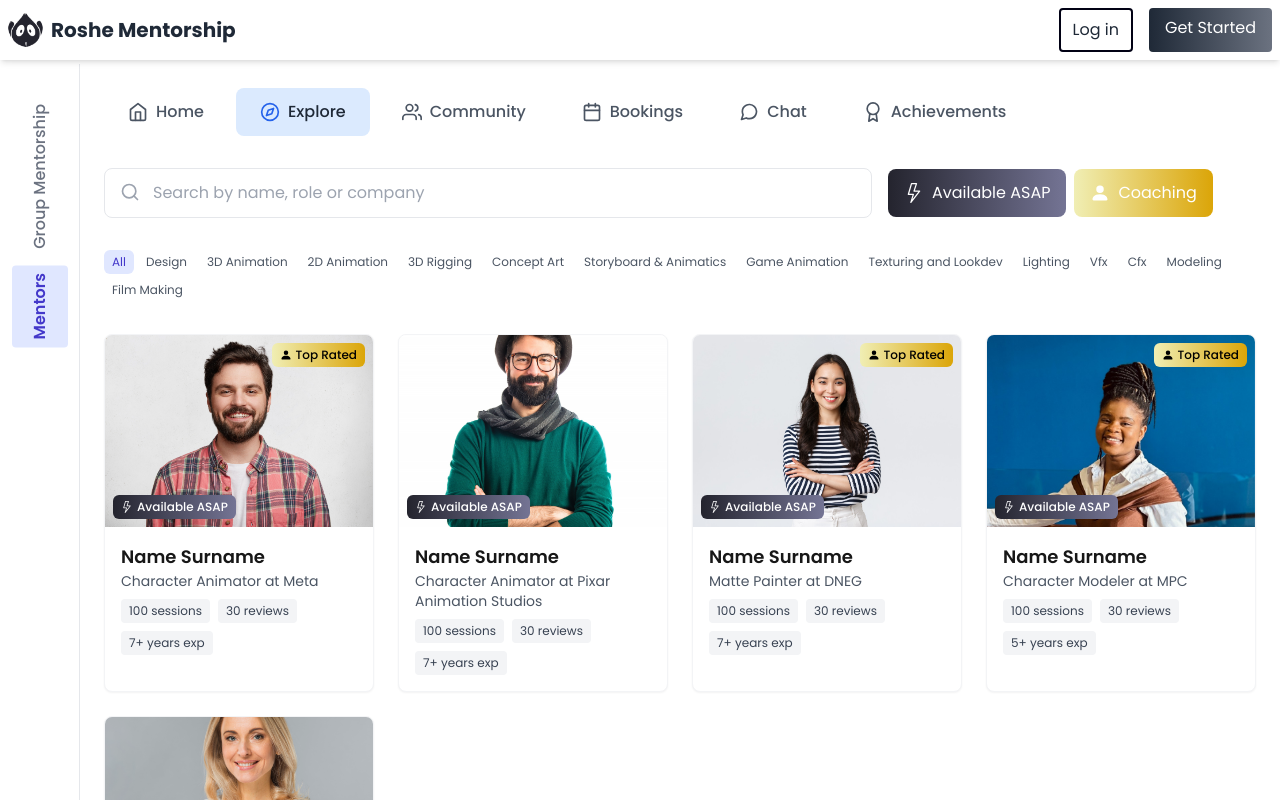
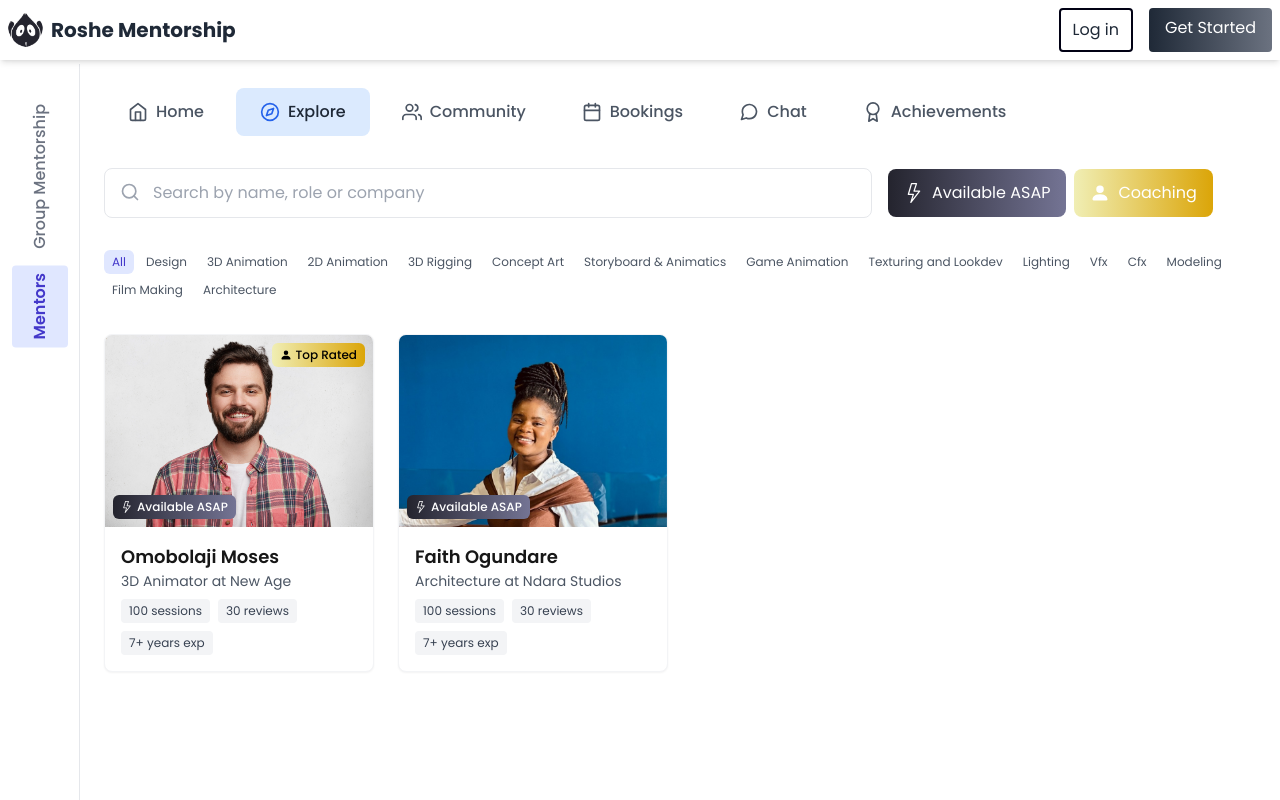
Before and after one commit to Roshe-Mentors/new_roshe, a Next.js app: page /dashboard in a window 1280 px wide. Shown: the top 800 px of the page. Built offline with nearby package versions, Linux system fonts and the light colour scheme.

Commit message:
FEAT: update mentor data with new names, roles, and company information

```diff
--- a/src/app/dashboard/components/MentorDashboard.tsx
+++ b/src/app/dashboard/components/MentorDashboard.tsx
@@ -36,7 +36,7 @@ const MentorDashboard: React.FC<MentorDashboardProps> = ({ mentors }) => {
   const categories = [
     'All', 'Design', '3D Animation', '2D Animation', '3D Rigging',
     'Concept Art', 'Storyboard & Animatics', 'Game Animation',
-    'Texturing and Lookdev', 'Lighting', 'Vfx', 'Cfx', 'Modeling', 'Film Making'
+    'Texturing and Lookdev', 'Lighting', 'Vfx', 'Cfx', 'Modeling', 'Film Making', 'Architecture'
   ];
 
   return (
--- a/src/app/dashboard/data/mentors.ts
+++ b/src/app/dashboard/data/mentors.ts
@@ -2,10 +2,10 @@
 export const mentorsData = [
   {
     id: '1',
-    name: 'Name Surname',
+    name: 'Omobolaji Moses',
     location: 'Brazil',
-    role: 'Character Animator',
-    company: 'Meta',
+    role: '3D Animator',
+    company: 'New Age',
     sessions: 100,
     reviews: 30,
     experience: 7,
@@ -17,62 +17,62 @@ export const mentorsData = [
   },
   {
     id: '2',
-    name: 'Name Surname',
+    name: 'Faith  Ogundare',
     location: 'California',
-    role: 'Character Animator',
-    company: 'Pixar Animation Studios',
+    role: 'Architecture',
+    company: 'Ndara Studios',
     sessions: 100,
     reviews: 30,
     experience: 7,
     attendance: 98,
     isAvailableASAP: true,
     providesCoaching: true,
-    imageUrl: "/images/2.jpg",
+    imageUrl: "/images/7.jpeg",
     isTopRated: false,
   },
-  {
-    id: '3',
-    name: 'Name Surname',
-    location: 'Portugal',
-    role: 'Matte Painter',
-    company: 'DNEG',
-    sessions: 100,
-    reviews: 30,
-    experience: 7,
-    attendance: 98,
-    isAvailableASAP: true,
-    providesCoaching: true,
-    imageUrl: "/images/9.jpg",
-    isTopRated: true,
-  },
-  {
-    id: '4',
-    name: 'Name Surname',
-    location: 'London',
-    role: 'Character Modeler',
-    company: 'MPC',
-    sessions: 100,
-    reviews: 30,
-    experience: 5,
-    attendance: 98,
-    isAvailableASAP: true,
-    providesCoaching: false,
-    imageUrl: "/images/7.jpeg",
-    isTopRated: true,
-  },
-  {
-    id: '5',
-    name: 'Name Surname',
-    location: 'Italy',
-    role: 'Prop Modeler',
-    company: 'Disney',
-    sessions: 100,
-    reviews: 30,
-    experience: 10,
-    attendance: 98,
-    isAvailableASAP: true,
-    providesCoaching: true,
-    imageUrl: "/images/4.jpg",
-    isTopRated: false,
-  },
+  // {
+  //   id: '3',
+  //   name: 'Name Surname',
+  //   location: 'Portugal',
+  //   role: 'Matte Painter',
+  //   company: 'DNEG',
+  //   sessions: 100,
+  //   reviews: 30,
+  //   experience: 7,
+  //   attendance: 98,
+  //   isAvailableASAP: true,
+  //   providesCoaching: true,
+  //   imageUrl: "/images/9.jpg",
+  //   isTopRated: true,
+  // },
+  // {
+  //   id: '4',
+  //   name: 'Name Surname',
+  //   location: 'London',
+  //   role: 'Character Modeler',
+  //   company: 'MPC',
+  //   sessions: 100,
+  //   reviews: 30,
+  //   experience: 5,
+  //   attendance: 98,
+  //   isAvailableASAP: true,
+  //   providesCoaching: false,
+  //   imageUrl: "/images/7.jpeg",
+  //   isTopRated: true,
+  // },
+  // {
+  //   id: '5',
+  //   name: 'Name Surname',
+  //   location: 'Italy',
+  //   role: 'Prop Modeler',
+  //   company: 'Disney',
+  //   sessions: 100,
+  //   reviews: 30,
+  //   experience: 10,
+  //   attendance: 98,
+  //   isAvailableASAP: true,
+  //   providesCoaching: true,
+  //   imageUrl: "/images/4.jpg",
+  //   isTopRated: false,
+  // },
 ];
```
